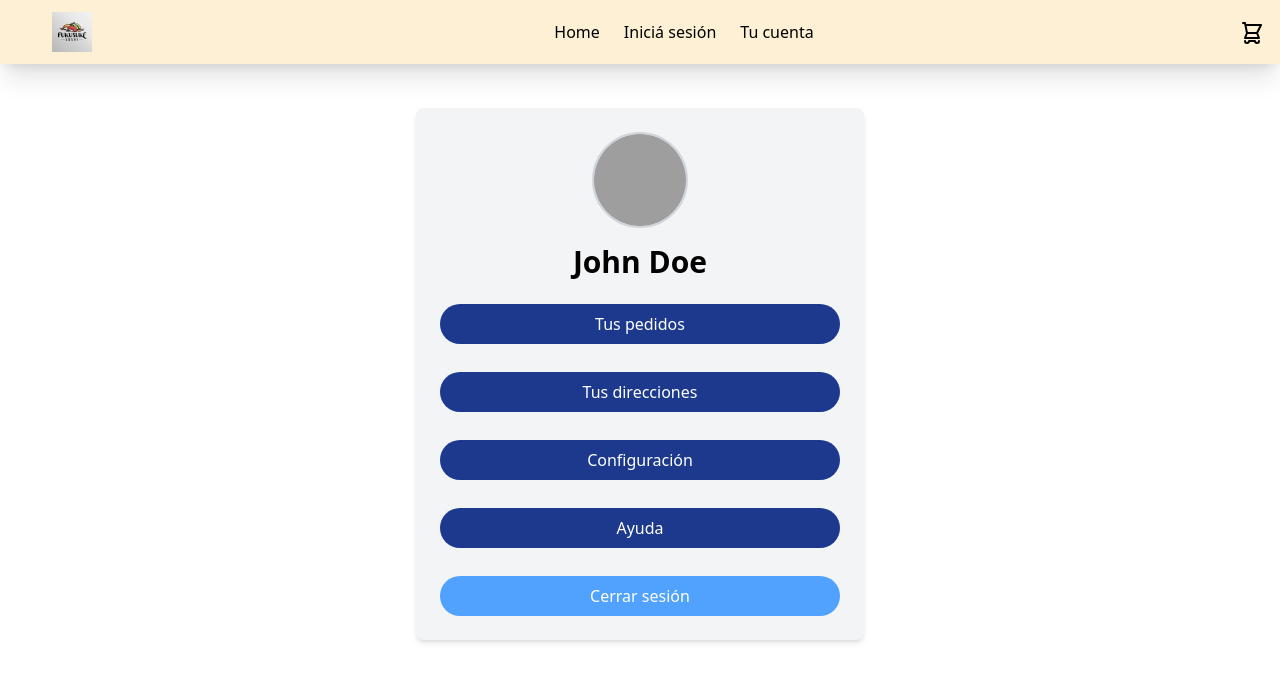
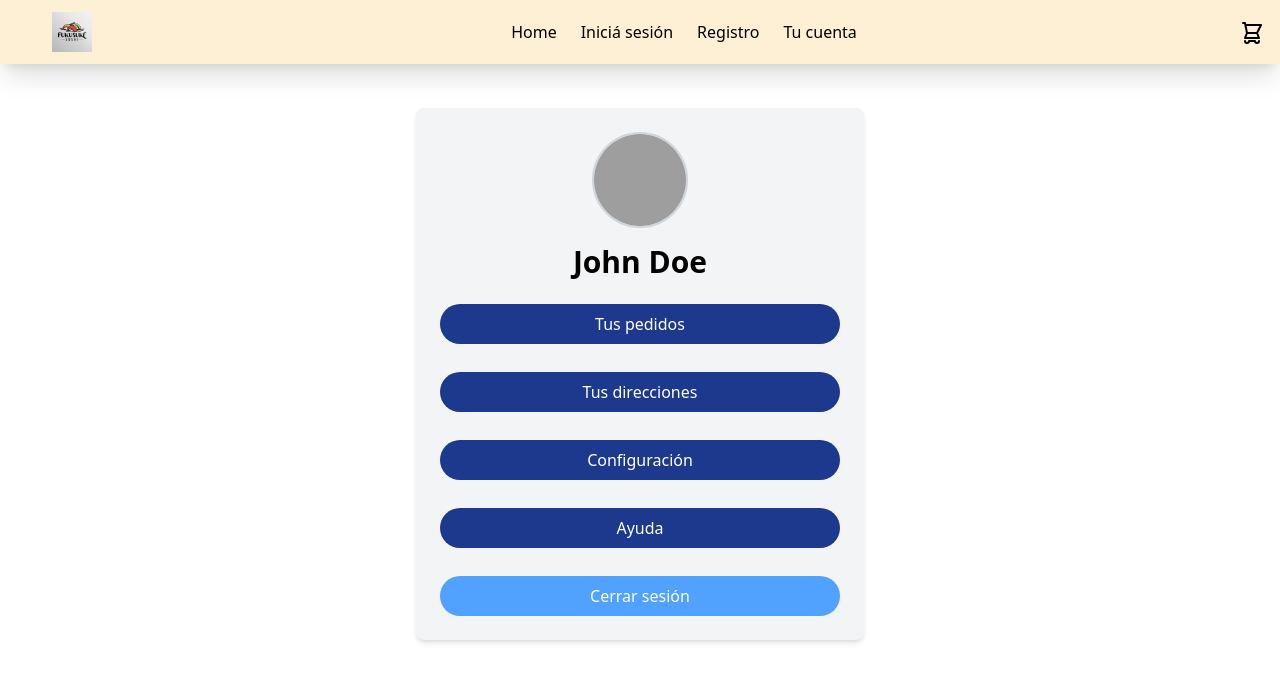
Before and after one commit to AngeloIbadurmiendo/Gacha-Hell-Sushi, a React (Vite) app: page /profile in a window 1280 px wide. Shown: the top 682 px of the page. Built offline with nearby package versions, Linux system fonts and the light colour scheme; grey boxes are pictures that could not be loaded.

Commit message:
Add "Registro" page link to NavBar

```diff
--- a/src/components/NavBar.tsx
+++ b/src/components/NavBar.tsx
@@ -4,7 +4,9 @@ import { Link } from 'react-router-dom';
 const pages = [
   { name: 'Home', path: '/' },
   { name: 'Iniciá sesión', path: '/login' },
+  { name: 'Registro', path: '/signup' },
   { name: 'Tu cuenta', path: '/profile' },
+
 ];
 
 const NavBar = () => {
```
